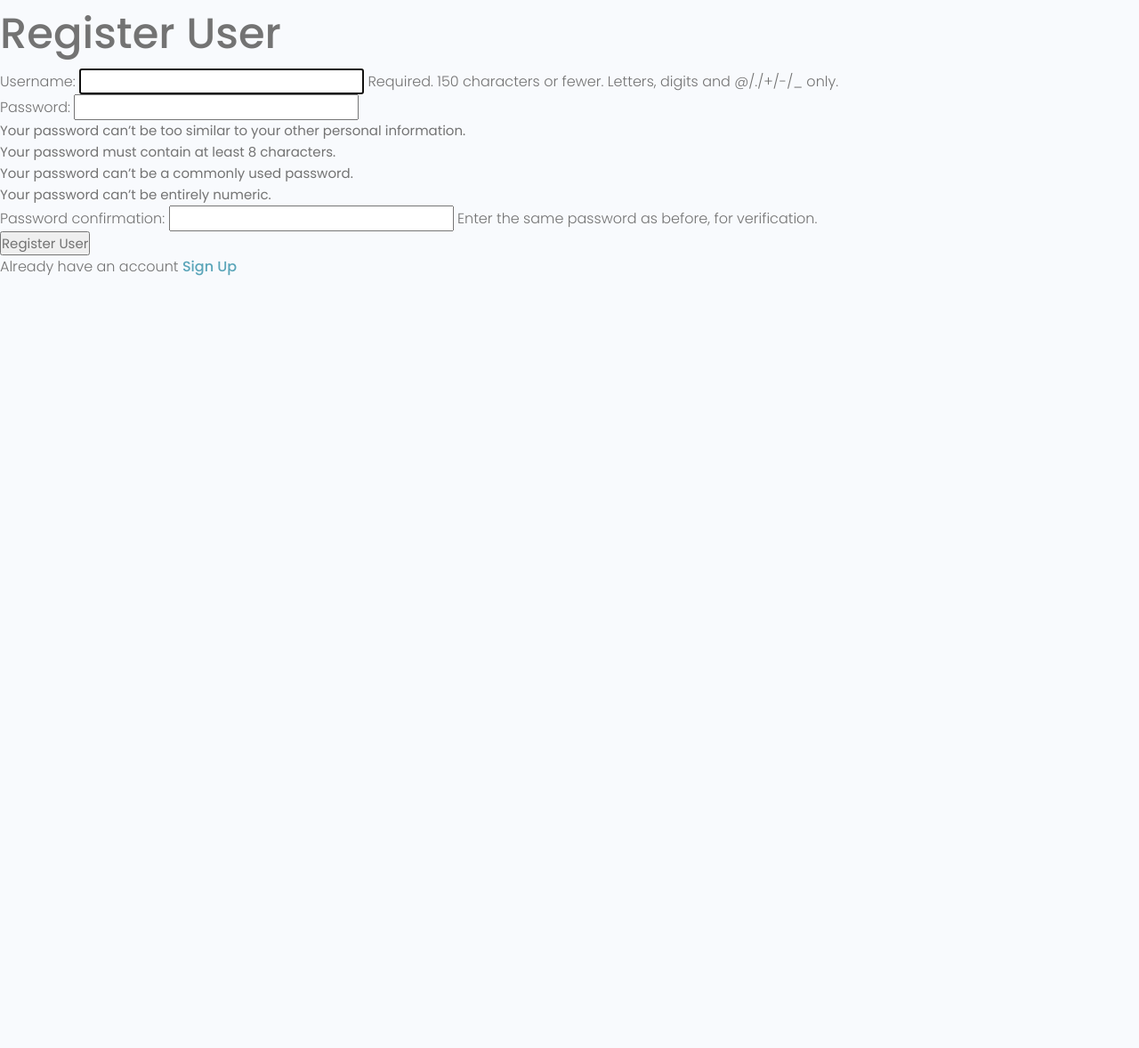
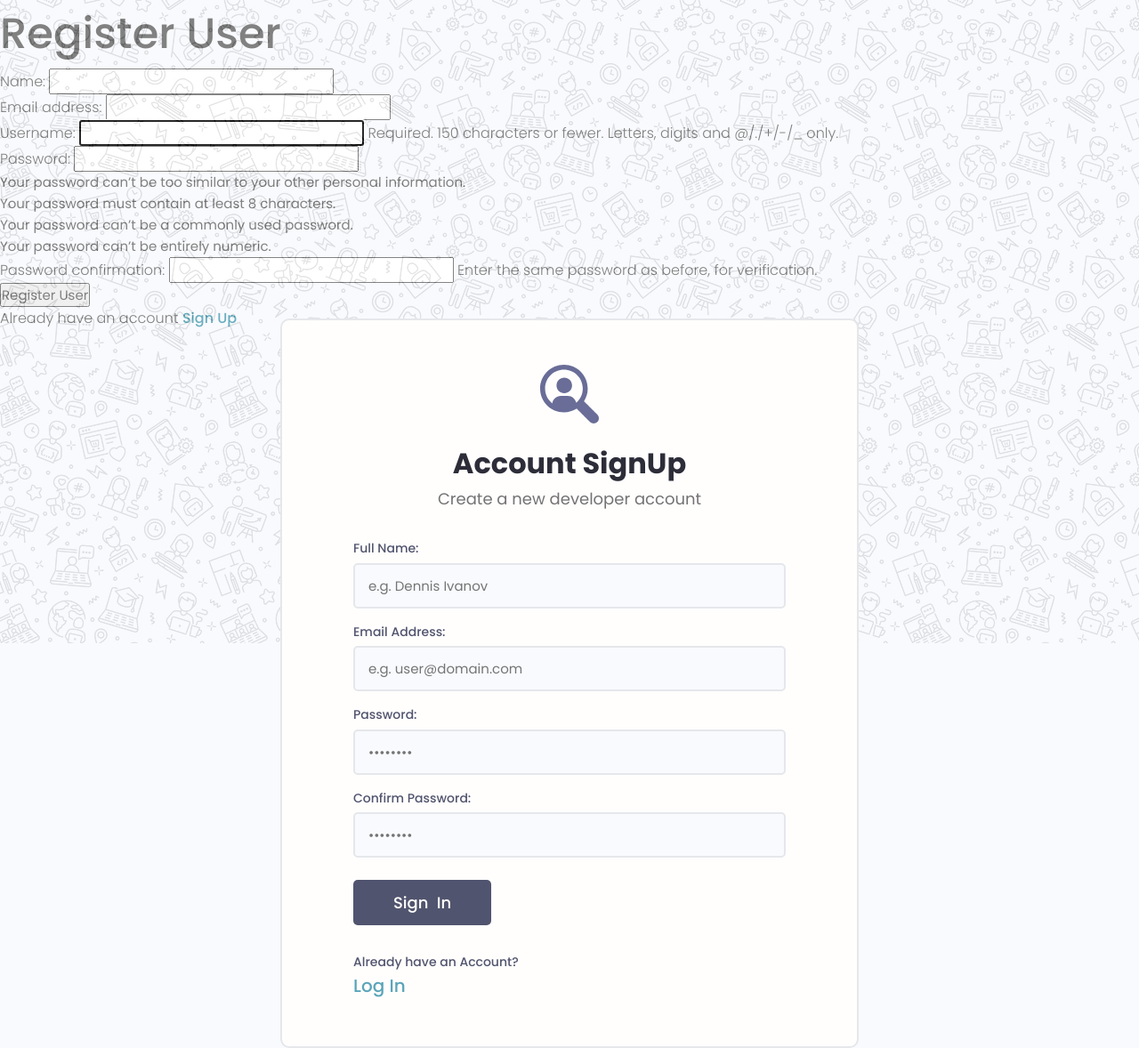
Before and after one commit to StanislavPopovSP/Django_fourth_project, a Django app: page /register/ in a window 1280 px wide. Shown: the part 77-1255 px from the top of the page at 89% size. Before the commit the page ends 387 px from the top, so only its background shows below. Run offline with Django 4.2, Linux system fonts and the light colour scheme; some libraries are stand-ins or nearby versions.

Commit message:
Добавил свою форму в users/forms.py, готовый html документ в login_register.html, в обработчике поменял с формы django на свою.

```diff
--- a/devsearch/users/forms.py
+++ b/devsearch/users/forms.py
@@ -0,0 +1,11 @@
+from django.contrib.auth.forms import UserCreationForm
+from django.contrib.auth.models import User
+
+class CustomUserCreationForm(UserCreationForm):
+    """Класс, отвечает за создание своей формы, для регистрации пользователя"""
+    class Meta:
+        model = User
+        fields = ['first_name', 'email', 'username', 'password1', 'password2']
+        labels = {
+            'first_name': 'Name'
+        }
--- a/devsearch/users/templates/users/login_register.html
+++ b/devsearch/users/templates/users/login_register.html
@@ -10,8 +10,74 @@
   {{ form.as_p }}
   <input type="submit" value="Register User">
 </form>
+<p>Already have an account <a href="{% url 'login' %}">Sign Up</a></p> <!-- Если вы уже имеете аккаунт, переход на авторизацию login -->
+<div class="auth">
+      <div class="card">
+        <div class="auth__header text-center">
+          <a href="/">
+            <img src="{% static 'images/logo.svg' %}" alt="icon" />
+          </a>
+          <h3>Account SignUp</h3>
+          <p>Create a new developer account</p>
+        </div>
 
-<p>Already have an account <a href="{% url 'login' %}">Sign Up</a></p> <!-- Если вы уже имеете аккаунт, переход на авторизацию login -->
+        <form action="#" class="form auth__form">
+          <!-- Input:Text -->
+          <div class="form__field">
+            <label for="formInput#text">Full Name: </label>
+            <input
+              class="input input--text"
+              id="formInput#text"
+              type="text"
+              name="text"
+              placeholder="e.g. Dennis Ivanov"
+            />
+          </div>
+
+          <!-- Input:Email -->
+          <div class="form__field">
+            <label for="formInput#email">Email Address: </label>
+            <input
+              class="input input--email"
+              id="formInput#email"
+              type="email"
+              name="email"
+              placeholder="e.g. user@domain.com"
+            />
+          </div>
+
+          <!-- Input:Password -->
+          <div class="form__field">
+            <label for="formInput#password">Password: </label>
+            <input
+              class="input input--password"
+              id="formInput#passowrd"
+              type="password"
+              name="password"
+              placeholder="••••••••"
+            />
+          </div>
+          <!-- Input:Password -->
+          <div class="form__field">
+            <label for="formInput#confirm-password">Confirm Password: </label>
+            <input
+              class="input input--password"
+              id="formInput#confirm-passowrd"
+              type="password"
+              name="confirm-password"
+              placeholder="••••••••"
+            />
+          </div>
+          <div class="auth__actions">
+            <input class="btn btn--sub btn--lg" type="submit" value="Sign  In" />
+          </div>
+        </form>
+        <div class="auth__alternative">
+          <p>Already have an Account?</p>
+          <a href="login.html">Log In</a>
+        </div>
+      </div>
+    </div>
 {% else %} <!-- иначе отработает авторизация-->
 <div class="auth">
       <div class="card">
--- a/devsearch/users/views.py
+++ b/devsearch/users/views.py
@@ -5,6 +5,7 @@ from django.contrib.auth.models import User  # Нужно связать БД п
 from django.core.exceptions import ObjectDoesNotExist  # Нужно предусмотреть ошибку если пользователя не будет в БД. ObjectDoesNotExist - объект не существует.
 from django.contrib import messages  # Через ошибки message, можно вывести информацию для пользователя.
 from django.contrib.auth.forms import UserCreationForm
+from .forms import CustomUserCreationForm
 
 
 def login_user(request):
@@ -34,10 +35,10 @@ def login_user(request):
 def register_user(request):
     """Функция, отвечает за регистрацию пользователя"""
     page = 'register'
-    form = UserCreationForm()  # получили внешний вид
+    form = CustomUserCreationForm()  # получили внешний вид
 
     if request.method == 'POST':
-        form = UserCreationForm(request.POST)  # указываем аргументы, которые будут вводиться пользователем
+        form = CustomUserCreationForm(request.POST)  # указываем аргументы, которые будут вводиться пользователем
         if form.is_valid():  # если данные введенные валидные, то -->
             user = form.save(commit=False)  # данные сохранились commit=False
             user.username = user.username.lower()  # переведем данные в нижний регистр(user будет отправляться в БД в нижнем регисте), что бы не привязываться к регистру(если брать данные).
```
Also changed, not shown: devsearch/db.sqlite3.
